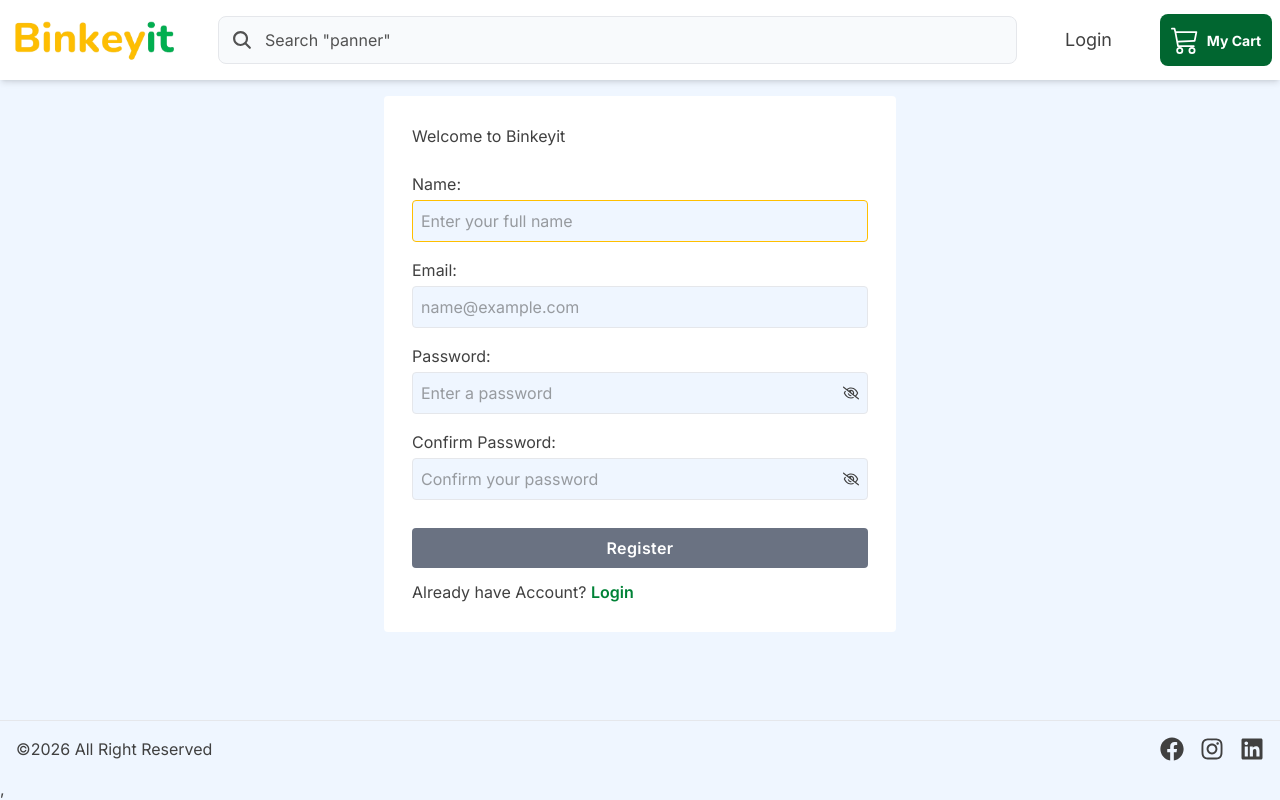
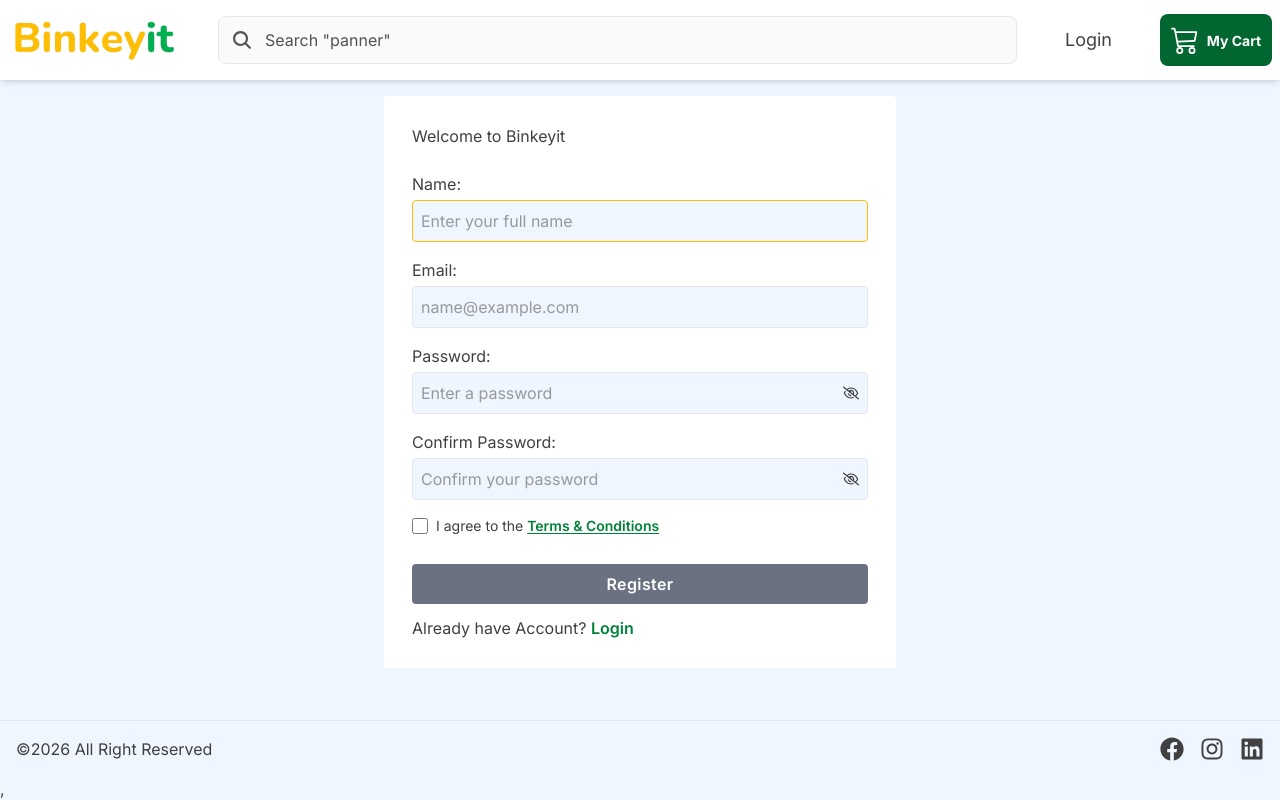
Before and after one commit to Adityasharma3010/Binkeyit, a React (Vite) app in the folder client/: page /register in a window 1280 px wide. Built offline with nearby package versions, Linux system fonts and the light colour scheme; no server answers.

Commit message:
Update Register.jsx

```diff
--- a/client/src/pages/Register.jsx
+++ b/client/src/pages/Register.jsx
@@ -12,6 +12,7 @@ const Register = () => {
     email: "",
     password: "",
     confirmPassword: "",
+    agreeTerms: false,
   });
 
   const [showPassword, setShowPassword] = useState(false);
@@ -19,10 +20,10 @@ const Register = () => {
   const navigate = useNavigate();
 
   const handleChange = (e) => {
-    const { name, value } = e.target;
+    const { name, value, type, checked } = e.target;
     setData((prev) => ({
       ...prev,
-      [name]: value,
+      [name]: type === "checkbox" ? checked : value,
     }));
   };
 
@@ -48,12 +49,12 @@ const Register = () => {
 
       if (res.data.success) {
         toast.success(res.data.message);
-        setData;
-        ({
+        setData({
           name: "",
           email: "",
           password: "",
           confirmPassword: "",
+          agreeTerms: false,
         });
         navigate("/login");
       }
@@ -137,6 +138,38 @@ const Register = () => {
                 </div>
               </div>
             </div>
+            <div className="flex items-center gap-2">
+              <input
+                type="checkbox"
+                id="agreeTerms"
+                name="agreeTerms"
+                checked={data.agreeTerms}
+                onChange={handleChange}
+                className="cursor-pointer w-4 h-4 accent-green-800"
+              />
+              <label htmlFor="agreeTerms" className="text-sm cursor-pointer">
+                I agree to the{" "}
+                <span className="relative inline-block group">
+                  <span className="font-semibold text-green-700 hover:text-green-800 underline underline-offset-2 cursor-pointer">
+                    Terms &amp; Conditions
+                  </span>
+                  <span
+                    className="pointer-events-none absolute bottom-full left-1/2 -translate-x-1/2 mb-2
+                      w-80 rounded-md bg-gray-900 text-white text-xs leading-snug px-3 py-2
+                      opacity-0 scale-75 origin-bottom
+                      group-hover:opacity-100 group-hover:scale-100
+                      transition-all duration-150 ease-out shadow-lg z-10"
+                  >
+                    Nothing to see here just that u wont get any product
+                    physically, but you will get the digital product.
+                    <span
+                      className="absolute top-full left-1/2 -translate-x-1/2
+                        border-4 border-transparent border-t-gray-900"
+                    ></span>
+                  </span>
+                </span>
+              </label>
+            </div>
 
             <button
               disabled={!valideValue}
```
